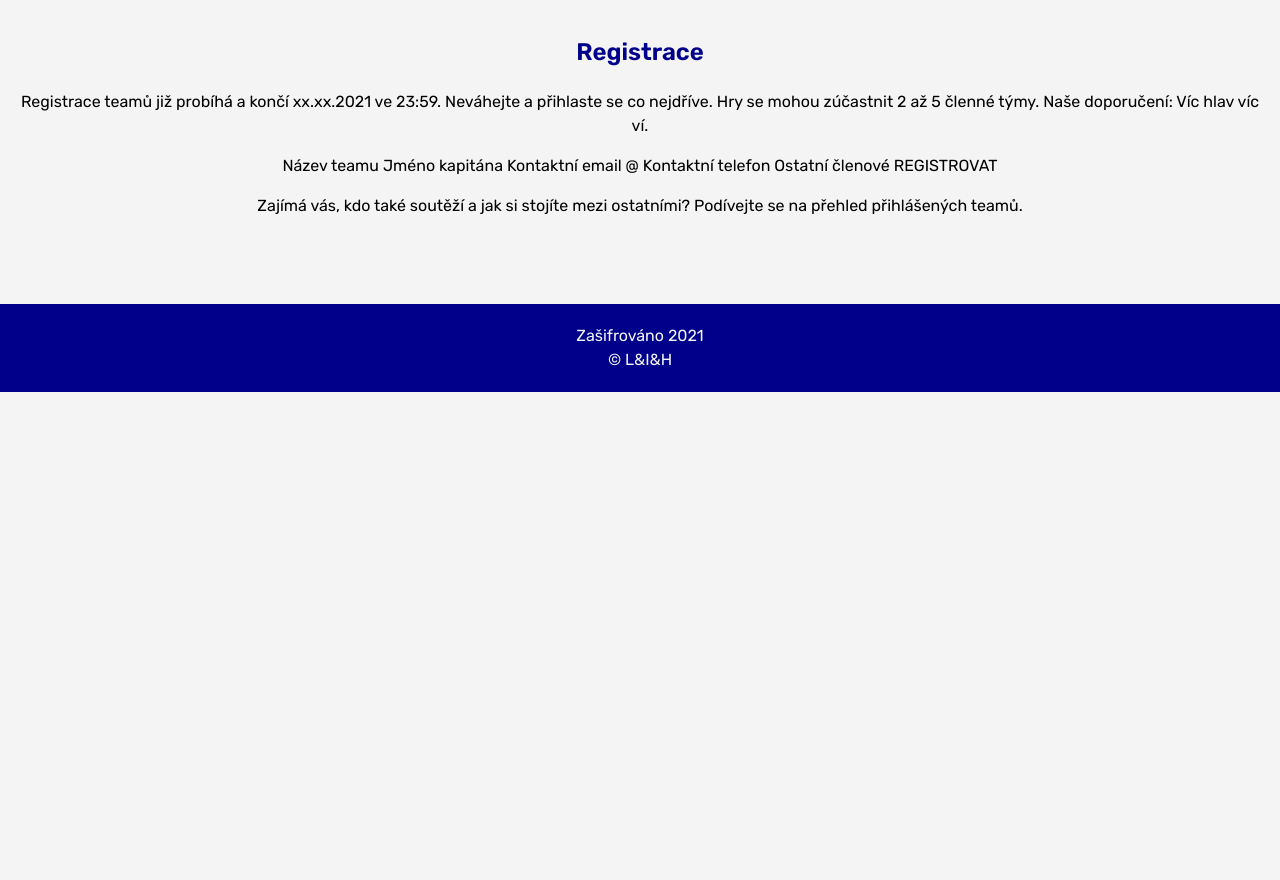
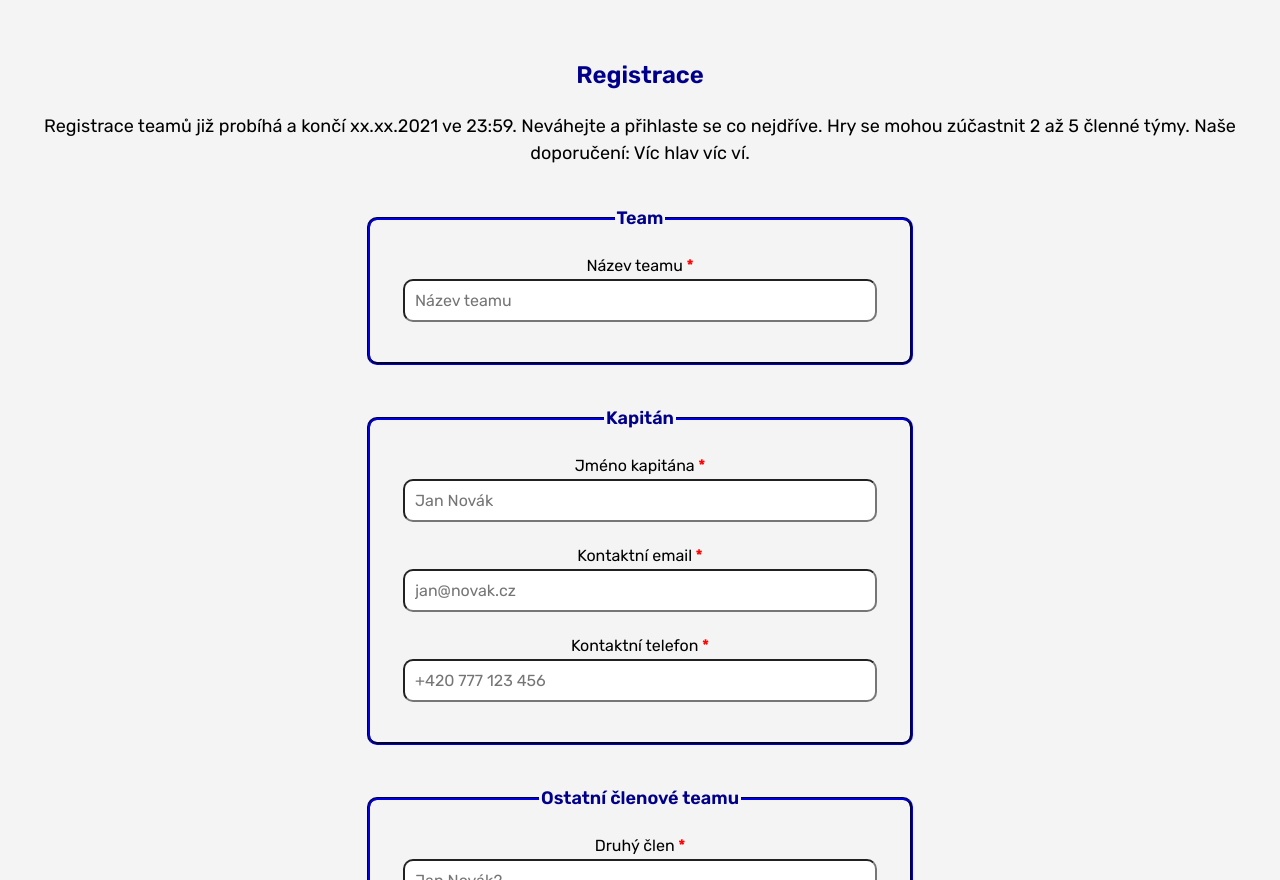
Before and after one commit to iva822/Zasifrovano, an Eleventy site: page registrace.html in a window 1280 px wide. Shown: the part 102-982 px from the top of the page. Before the commit the page ends 800 px from the top, so only its background shows below. Built offline with nearby package versions, Linux system fonts and the light colour scheme; Eleventy itself is replaced by a stand-in of ours; files that its build step writes are made by us from their sources.

Commit message:
registrace

```diff
--- a/registrace.html
+++ b/registrace.html
@@ -2,19 +2,47 @@
 layout: zasifrovano.njk
 ---
 <section class="section form">
-    <h2 class="headding2--blue">Registrace</h2>
-    <p class="text--center">Registrace teamů již probíhá a končí xx.xx.2021 ve 23:59. Neváhejte a přihlaste se co nejdříve. Hry se mohou zúčastnit 2 až 5 členné týmy. Naše doporučení: Víc hlav víc ví.</p>
+    <div class="panel">
+        <h2 class="headding2--blue">Registrace</h2>
+        <p class="text--center">Registrace teamů již probíhá a končí xx.xx.2021 ve 23:59. Neváhejte a přihlaste se co nejdříve. Hry se mohou zúčastnit 2 až 5 členné týmy. Naše doporučení: Víc hlav víc ví.</p>
+    </div>
 
-    <form>
-        Název teamu
-        Jméno kapitána
-        Kontaktní email
-        @
-        Kontaktní telefon
-        Ostatní členové
-        REGISTROVAT
+    <form method="get" action="...">
+        <fieldset class="form__block">
+            <legend>Team</legend>
+                <label class="form__label" for="nazev_tymu">Název teamu<span class="form_required" > *</span></label>
+                <input class="form__input" type="text" name="nazev_teamu" id="nazev_teamu" maxlength="50" placeholder="Název teamu" required>
+        </fieldset>
+
+        <fieldset class="form__block">
+            <legend>Kapitán</legend>
+                <label class="form__label" for="jmeno">Jméno kapitána<span class="form_required" > *</span></label>
+                <input class="form__input" type="text" name="jmeno" id="jmeno" maxlength="50" placeholder="Jan Novák" required>
+                <label class="form__label" for="email">Kontaktní email<span class="form_required" > *</span></label>
+                <input class="form__input" type="email" name="email" id="email" maxlength="50" placeholder="jan@novak.cz" required>
+                <label class="form__label" for="nazev_tymu">Kontaktní telefon<span class="form_required" > *</span></label>
+                <input class="form__input" type="tel" name="telefon" id="telefon" maxlength="50" placeholder="+420 777 123 456" required>
+        </fieldset>
+
+        <fieldset class="form__block">
+                <legend>Ostatní členové teamu</legend>
+                    <label class="form__label" for="jmeno">Druhý člen<span class="form_required" > *</span></label>
+                    <input class="form__input" type="text" name="jmeno2" id="jmeno2" maxlength="50" placeholder="Jan Novák2">
+                    <label class="form__label" for="jmeno">Další člen</label>
+                    <input class="form__input" type="text" name="jmeno3" id="jmeno3" maxlength="50" placeholder="Jan Novák3">
+                    <label class="form__label" for="jmeno">Další člen</label>
+                    <input class="form__input" type="text" name="jmeno4" id="jmeno4" maxlength="50" placeholder="Jan Novák4">
+                    <label class="form__label" for="jmeno">Další člen</label>
+                    <input class="form__input" type="text" name="jmeno5" id="jmeno5" maxlength="50" placeholder="Jan Novák5">
+
+        </fieldset>
+
+        <button class="button--blue" type="submit" name="registrovat" id="registrovat">
+            <a class="button__link" href="/registrace2/">REGISTROVAT</a>
+        </button>
     </form>
 
-
-    <p class="text--center">Zajímá vás, kdo také soutěží a jak si stojíte mezi ostatními? Podívejte se na přehled přihlášených teamů.</p>
+    <div class="panel">
+        <p class="text--center">Zajímá vás, kdo také soutěží a jak si stojíte mezi ostatními? Podívejte se na přehled přihlášených teamů.</p>
+    </div>
 </section>
--- a/scss/style.scss
+++ b/scss/style.scss
@@ -11,9 +11,11 @@
 
 //Padding
 $padding-normal: 20px;
+$padding-narrow: 10px;
 
 //font size
 $normal-size: 16px;
+$bigger-size: 18px;
 
 /* media queries breakpoints
     @media only screen and (min-width: 480px) {}
@@ -27,6 +29,7 @@
     max-width: 1500px;
     margin: auto;
     line-height: 1.5;
+    box-sizing: border-box;
 }
 
 .header {
@@ -35,11 +38,12 @@
     justify-content: space-between;
     background-color: $primary-color;
 
+    &__logo {
+        margin: 0;
+        width: 150px;
+    }
 }
-.header__logo {
-    margin: 0;
-    width: 150px;
-  }
+
 
 .logo__img {
     width: 50px;
@@ -49,15 +53,15 @@
 .menu {
     display: flex;
 
-    .menu__item {
+    &__item {
         list-style-type: none;
         padding: $padding-normal;
     }
 
-    .menu__link{
+    &__link{
         text-decoration: none;
         color: $background-color;
-
+        font-size: $bigger-size;
         background-color: $primary-color;
         // border: 1px solid $background-color;
         align-items: center;
@@ -79,7 +83,7 @@
     padding: $padding-normal;
 
     .text--center {
-       font-size: 18px;
+       font-size: $bigger-size;
     }
 }
 
@@ -122,6 +126,7 @@
     color: $background-color;
     font-size: $normal-size;
     font-family: $Rubik;
+    font-weight: 600;
 }
  // o hre
 
@@ -167,6 +172,39 @@
 //registrace
 .form {
     text-align: center;
+
+    &__input {
+        font-family: $Rubik;
+        font-size: $normal-size;
+        font-weight: 400;
+        padding: $padding-narrow;
+        display: inline-block;
+        width: 90%;
+        margin-bottom: 20px;
+        border-radius: 10px;
+    }
+
+    &__block {
+        font-size: $bigger-size;
+        font-weight: 600;
+        padding: $padding-normal;
+        border-radius: 10px;
+        border-width: 3px;
+        border-color: $primary-color;
+        max-width: 500px;
+        margin: auto;
+        margin-bottom: 40px;
+        color: $primary-color;
+    }
+    &__label {
+        font-size: $normal-size;
+        font-weight: 400;
+        color: $text-color;
+    }
+    &_required {
+        font-weight: 600;
+        color: red;
+    }
 }
 
 
```
Also changed, not shown: css/style.css, 1 other file.
